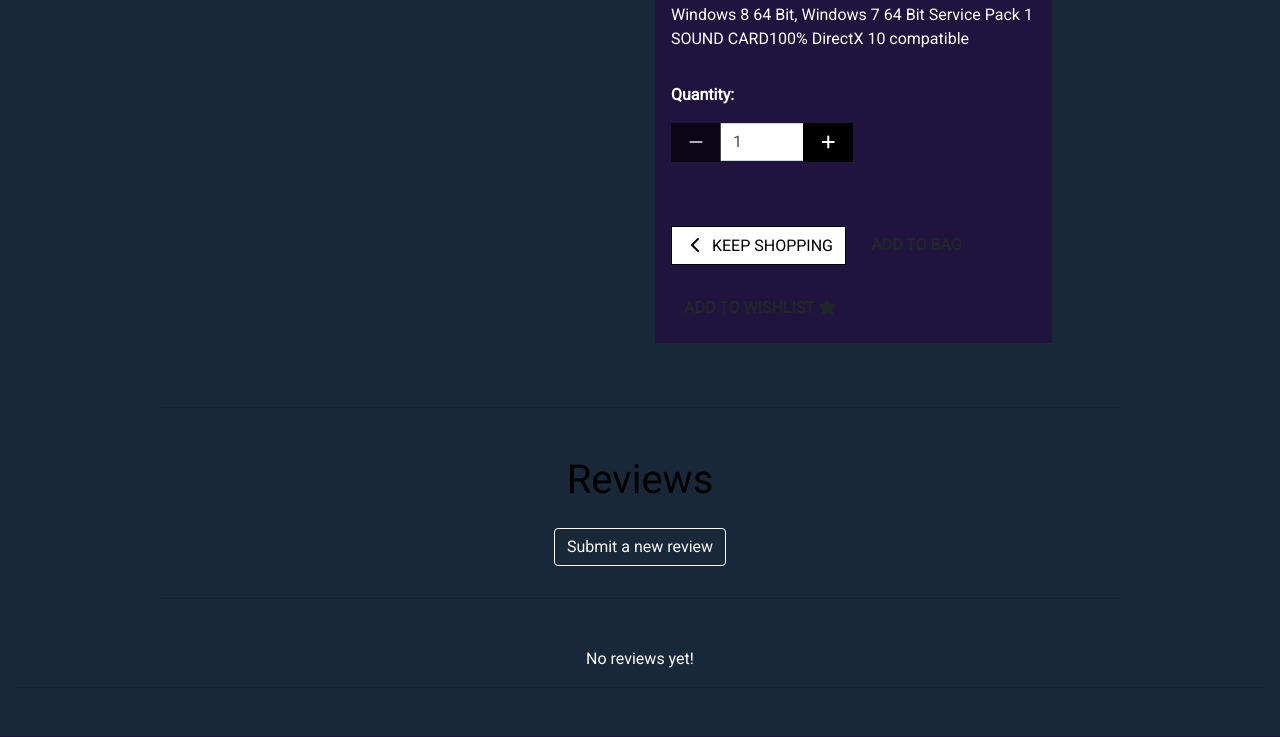
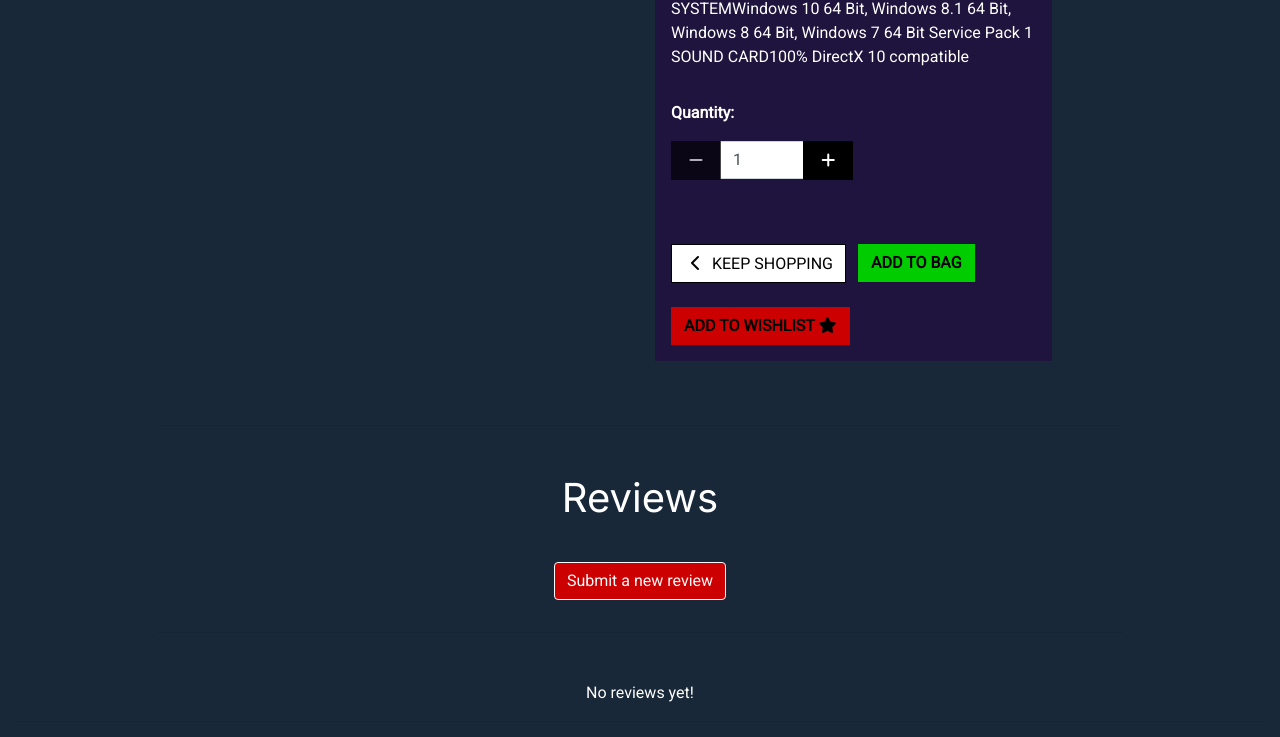
Before and after one commit to ThomasMSmit/GetGameCodes, a Django app: page /products/175/ in a window 1280 px wide. Shown: the part 1824-2561 px from the top of the page. Run offline with Django 3.2, Linux system fonts and the light colour scheme; the visitor is signed in with stand-in values (Sample User, id 1); data comes from the database, SQL or seed files in the repository; data that the repository does not hold is empty; some libraries are stand-ins or nearby versions.

Commit message:
add review styling + product button styling

```diff
--- a/static/css/base.css
+++ b/static/css/base.css
@@ -23,6 +23,7 @@
     width: 100%;
 }
 
+/* Social media buttons */
 .facebook {
     background: #4267B2;
 }
@@ -38,6 +39,7 @@
 .twitter {
     background: #1DA1F2;
 }
+/* */
 
 .nav-links {
     background: #1F143D;
@@ -53,13 +55,50 @@
     padding: 1rem;
 }
 
+.lead {
+    font-size: 2rem;
+}
+
+.bag-btn {
+    background-color: #00CC00;
+    color: #000000;
+}
+
+.wish-btn {
+    background-color:#CC0000;
+    color: #000000;
+}
+
 .badge {
     font-size: 120%;
 }
 
 .wishlist-star {
-    margin-left: 13rem;
+    background-color:#CC0000;
+    color: #000000;
+    margin-left: 1rem;
 }
+
+
+/* Review styling */
+.review-title {
+    font-family: 'inter', sans-serif;
+    color:#ffffff;
+    margin-bottom: 1.5rem;
+}
+
+.review-card {
+    background:#ffffff;
+    max-width: 25rem;
+    min-width: 25rem;
+    border-radius: 1rem;
+    margin-bottom: 1rem;
+}
+
+.review-submit {
+    background-color:#CC0000;
+}
+
 
 /* from Bulma */
 .icon {
```
